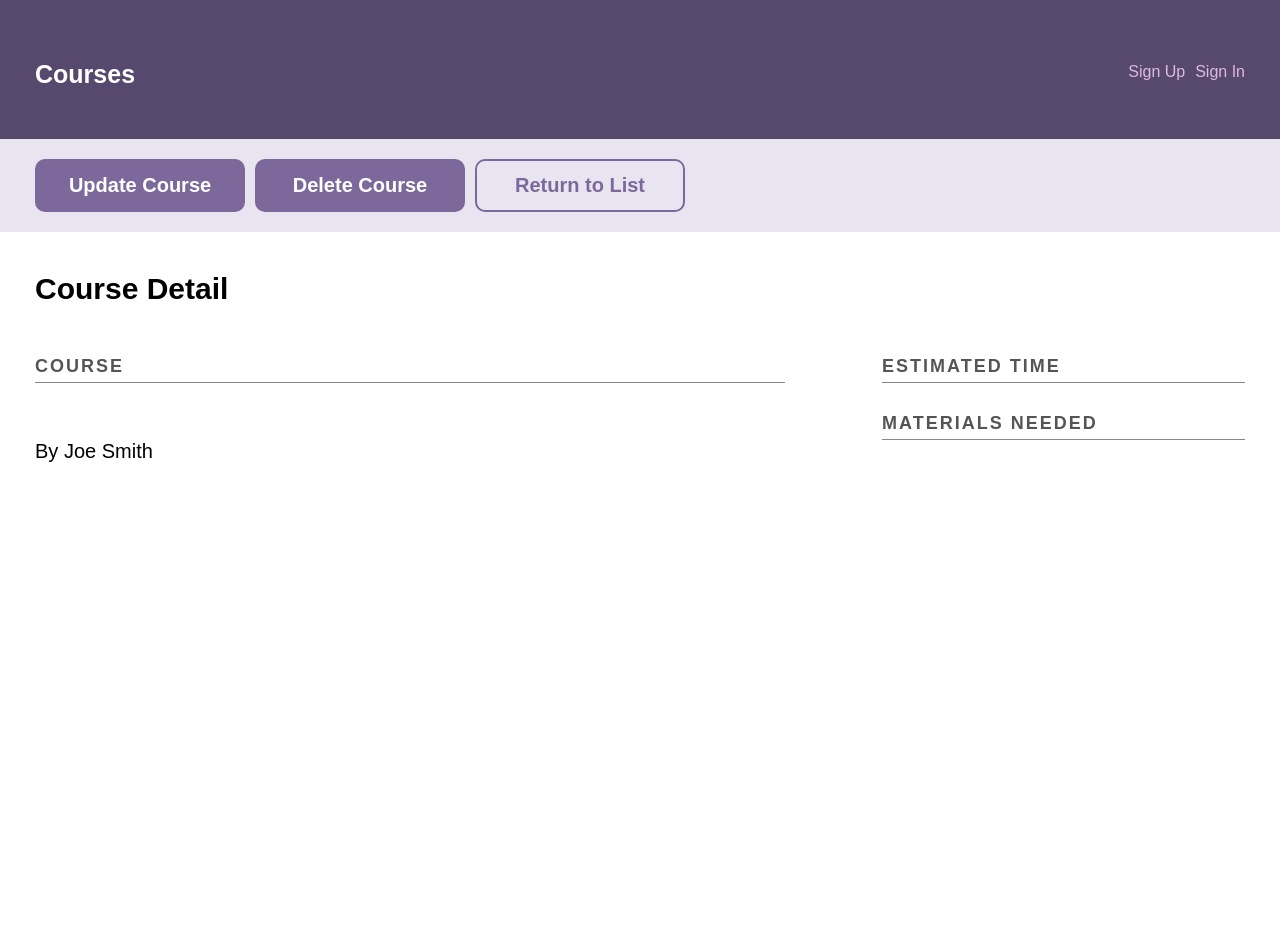
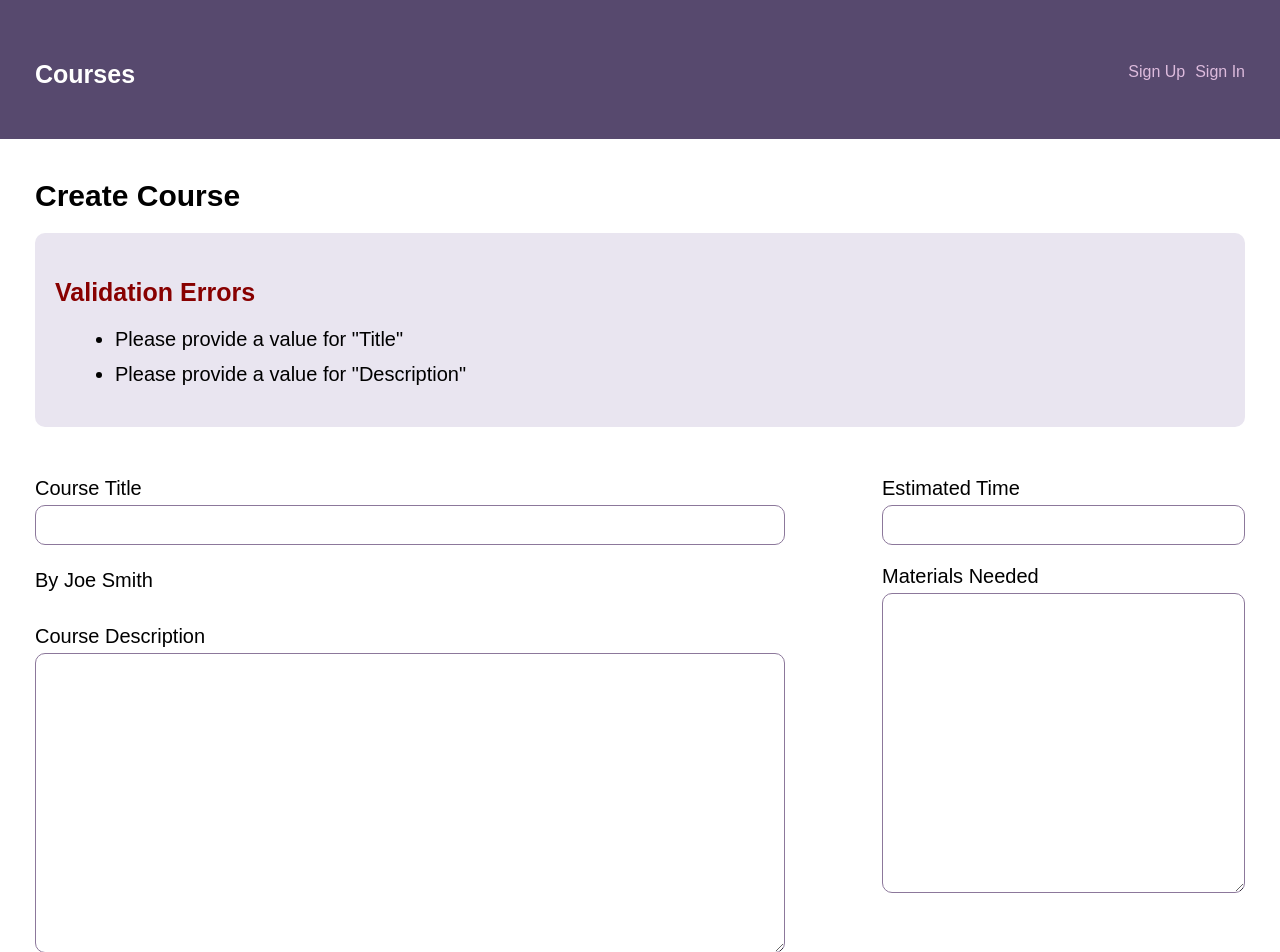
Before and after one commit to mitchsfakianos/React-and-REST-API, a React (Create React App) app in the folder client/: page /courses/create in a window 1280 px wide. Shown: the top 952 px of the page. Before the commit the page ends 800 px from the top, so only its background shows below. Built offline with nearby package versions, Linux system fonts and the light colour scheme; no server answers.

Commit message:
create course 1

```diff
--- a/client/src/App.js
+++ b/client/src/App.js
@@ -18,7 +18,8 @@ export default class App extends Component {
 		      <Header />
 		      <Switch>
 		        <Route exact path="/" render={() => <Courses />} />
-		        <Route exact path="/courses/:id" render={(props) => <CourseDetail {...props} />} />
+		        <Route exact path="/courses/create" component={CreateCourse} />
+		        <Route path="/courses/:id" render={(props) => <CourseDetail {...props} />} />
 		      </Switch>
 		    </div>
 		  </Router>
--- a/client/src/components/CourseDetail.js
+++ b/client/src/components/CourseDetail.js
@@ -5,7 +5,8 @@ class CourseDetail extends Component {
   constructor() {
     super();
     this.state = {
-      course: []
+      course: [],
+      user: []
     };
   }
 
@@ -27,7 +28,7 @@ class CourseDetail extends Component {
               <div className="wrap">
                   <a className="button" href="update-course.html">Update Course</a>
                   <a className="button" href="#">Delete Course</a>
-                  <a className="button button-secondary" href="index.html">Return to List</a>
+                  <NavLink className="button button-secondary" to="/">Return to List</NavLink>
               </div>
           </div>
 
--- a/client/src/components/CreateCourse.js
+++ b/client/src/components/CreateCourse.js
@@ -0,0 +1,56 @@
+import React, { Component} from 'react';
+import { NavLink } from 'react-router-dom';
+
+class CreateCourse extends Component {
+  constructor() {
+    super();
+    this.state = {
+      course: [],
+      user: []
+    };
+  }
+
+  componentDidMount() {
+
+  }
+
+  render() {
+    return (
+      <main>
+          <div class="wrap">
+              <h2>Create Course</h2>
+              <div class="validation--errors">
+                  <h3>Validation Errors</h3>
+                  <ul>
+                      <li>Please provide a value for "Title"</li>
+                      <li>Please provide a value for "Description"</li>
+                  </ul>
+              </div>
+              <form>
+                  <div class="main--flex">
+                      <div>
+                          <label for="courseTitle">Course Title</label>
+                          <input id="courseTitle" name="courseTitle" type="text" value="" />
+
+                          <p>By Joe Smith</p>
+
+                          <label for="courseDescription">Course Description</label>
+                          <textarea id="courseDescription" name="courseDescription"></textarea>
+                      </div>
+                      <div>
+                          <label for="estimatedTime">Estimated Time</label>
+                          <input id="estimatedTime" name="estimatedTime" type="text" value="" />
+
+                          <label for="materialsNeeded">Materials Needed</label>
+                          <textarea id="materialsNeeded" name="materialsNeeded"></textarea>
+                      </div>
+                  </div>
+                  <button class="button" type="submit">Create Course</button><NavLink class="button button-secondary" to='/'>Cancel</NavLink>
+              </form>
+          </div>
+      </main>
+    )
+  }
+};
+
+export default CreateCourse;
--- a/client/src/components/courses.js
+++ b/client/src/components/courses.js
@@ -26,13 +26,13 @@ class Courses extends Component {
                 <h3 className="course--title">{course.title}</h3>
               </NavLink>
           )}
-            <a className="course--module course--add--module" href="create-course.html">
+            <NavLink className="course--module course--add--module" to="/courses/create">
               <span className="course--add--title">
               <svg version="1.1" xmlns="http://www.w3.org/2000/svg" x="0px" y="0px"
               viewBox="0 0 13 13" className="add"><polygon points="7,6 7,0 6,0 6,6 0,6 0,7 6,7 6,13 7,13 7,7 13,7 13,6 "></polygon></svg>
               New Course
               </span>
-            </a>
+            </NavLink>
           </div>
         </main>
     )
```
